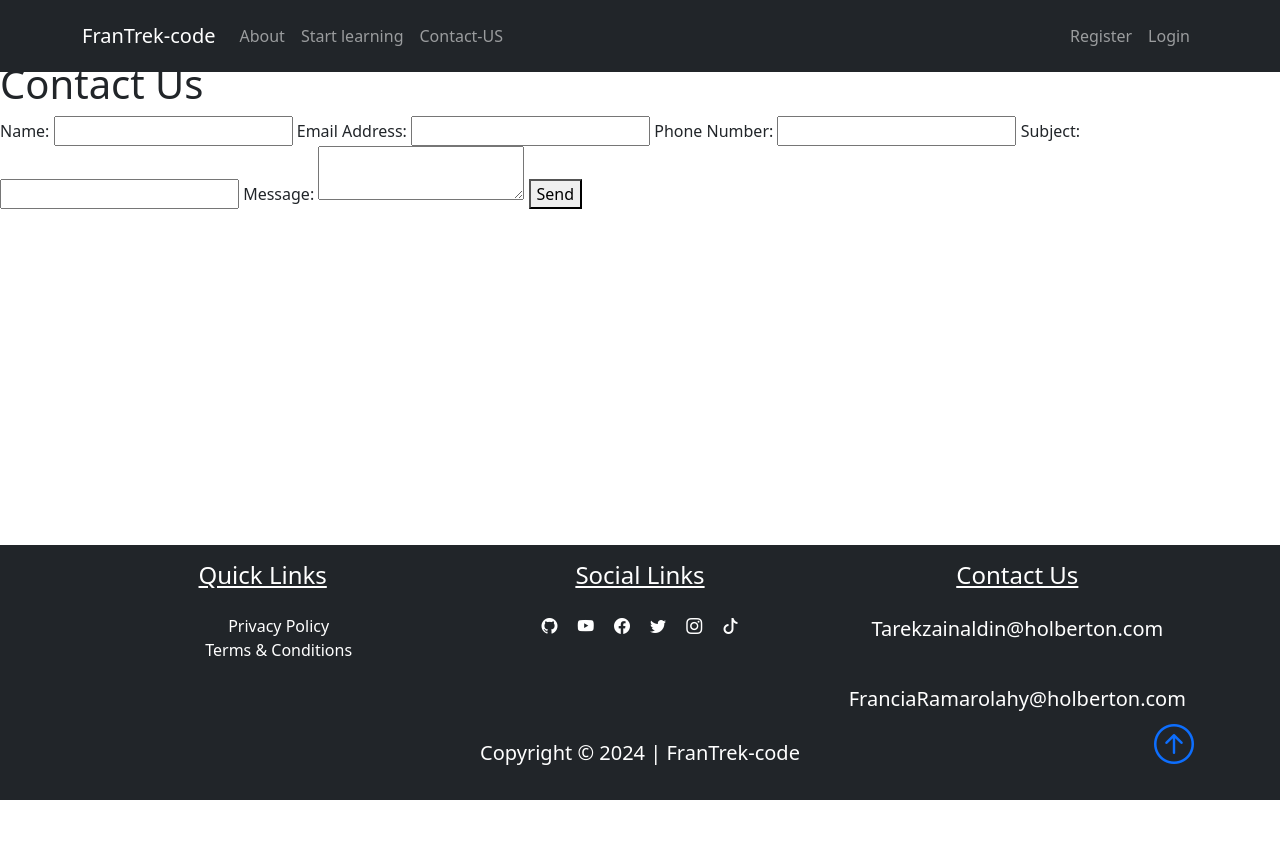
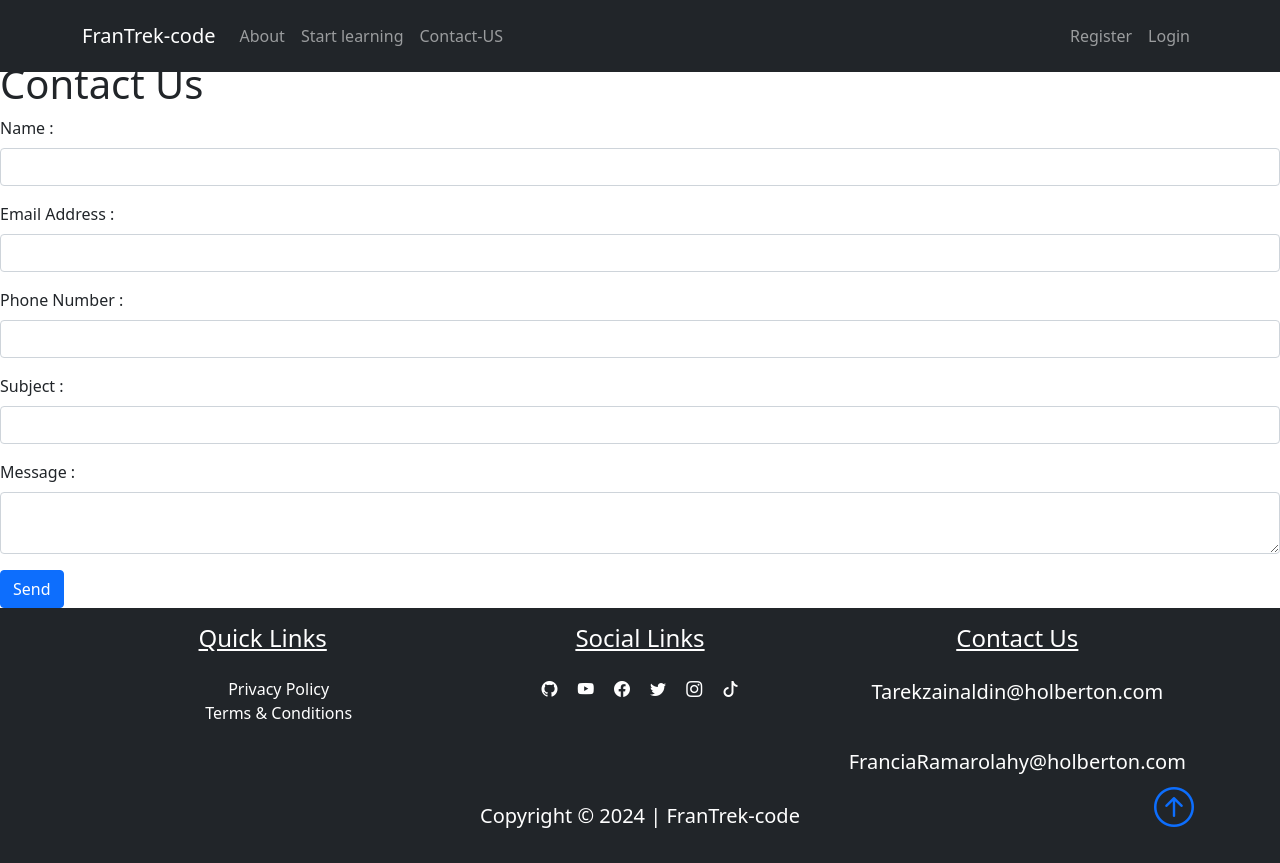
Before and after one commit to Francianeny/Frantrek-code12, a Flask app: page /contact in a window 1280 px wide. Before the commit the page ends 800 px from the top, so only its background shows below. Run offline with Flask 3, Linux system fonts and the light colour scheme.

Commit message:
update files app.py and contact.html

```diff
--- a/FranTrek-Code-master/FranTrek/templates/contact.html
+++ b/FranTrek-Code-master/FranTrek/templates/contact.html
@@ -12,21 +12,31 @@
 {% endwith %}
 
 <form action="/contact" method="POST">
-    <label for="name">Name:</label>
-    <input type="text" id="name" name="name" required>
+	<div class="mb-3">
+        <label for="name" class="form-label">Name :</label>
+        <input type="text" id="name" name="name" class="form-control" required>
+    </div>
 
-    <label for="email">Email Address:</label>
-    <input type="email" id="email" name="email" required>
+    <div class="mb-3">
+        <label for="email" class="form-label">Email Address :</label>
+        <input type="email" id="email" name="email" class="form-control" required>
+    </div>
 
-    <label for="phone">Phone Number:</label>
-    <input type="tel" id="phone" name="phone">
+    <div class="mb-3">
+        <label for="phone" class="form-label">Phone Number :</label>
+        <input type="tel" id="phone" name="phone" class="form-control">
+    </div>
 
-    <label for="subject">Subject:</label>
-    <input type="text" id="subject" name="subject" required>
+    <div class="mb-3">
+        <label for="subject" class="form-label">Subject :</label>
+        <input type="text" id="subject" name="subject" class="form-control" required>
+    </div>
 
-    <label for="message">Message:</label>
-    <textarea id="message" name="message" required></textarea>
+    <div class="mb-3">
+        <label for="message" class="form-label">Message :</label>
+        <textarea id="message" name="message" class="form-control" required></textarea>
+    </div>
 
-    <button type="submit">Send</button>
+    <button type="submit" class="btn btn-primary">Send</button>
 </form>
 {% endblock %}
--- a/FranTrek-Code-master/FranTrek/templates/layout.html
+++ b/FranTrek-Code-master/FranTrek/templates/layout.html
@@ -30,7 +30,8 @@
                     <a href="#learn" class="nav-link">Start learning</a>
                    </li>
                    <li class="nav-item">
-                    <a href="#contact"class="nav-link">Contact-US</a>
+					<a href="{{ url_for('contact') }}" class="nav-link">Contact-US</a>
+
                    </li>
 
                 </ul>
--- a/FranTrek-Code-master/app.py
+++ b/FranTrek-Code-master/app.py
@@ -21,9 +21,12 @@ def tarek_page():
 def francia_page():
     return render_template('francia.html')
 
+# Route for Contact Us page
 @app.route('/contact', methods=['GET', 'POST'])
 def contact():
-    if request.method == 'POST':
+     print("Contact page accessed")  # Debug statement
+     if request.method == 'POST':
+        print("Form submitted")  # Debug statement
         name = request.form.get('name')
         email = request.form.get('email')
         phone = request.form.get('phone')
@@ -31,13 +34,10 @@ def contact():
         message = request.form.get('message')
 
         # Process the data (e.g., save to database, send email, etc.)
-
-        # Flash a success message
+        # # Flash a success message
         flash('Your message has been sent successfully!', 'success')
         return redirect(url_for('contact'))  # Redirect to the contact page (GET request)
-
-    # Render the contact page with the form
-    return render_template('contact.html')  # Make sure to create this template
+     return render_template('contact.html')  # Make sure to create this template
 
 if __name__ == "__main__":
     app.run(debug=True, port=4001)
```
